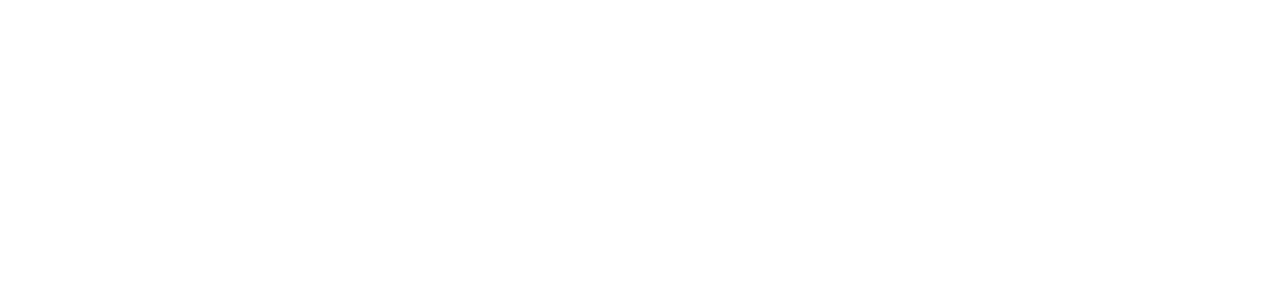
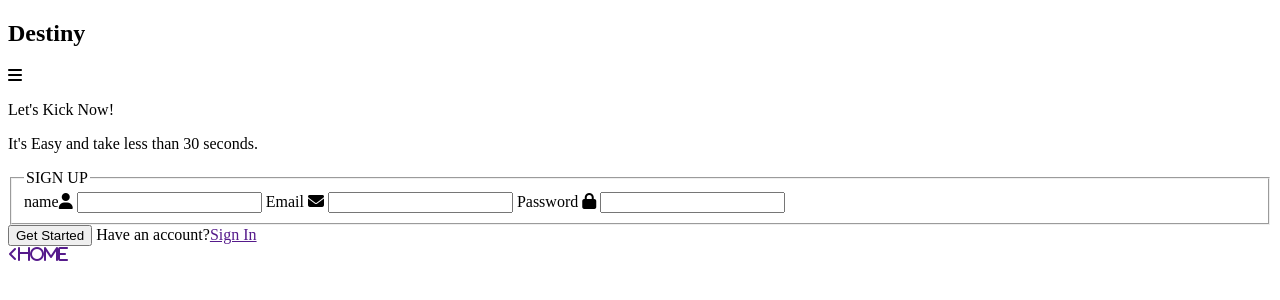
Before and after one commit to likelion-10-code-review/Code-Review-Study, a plain HTML site: page login/csh/index.html in a window 1280 px wide. Drawn offline with Linux system fonts and the light colour scheme.

Commit message:
파일 생성 및 기본 마크업 추가

```diff
--- a/login/csh/index.html
+++ b/login/csh/index.html
@@ -1,9 +1,43 @@
 <!DOCTYPE html>
 <html lang="ko">
-  <head>
-    <meta charset="UTF-8" />
-    <meta name="viewport" content="width=device-width, initial-scale=1.0" />
-    <title>Document</title>
-  </head>
-  <body></body>
+
+<head>
+  <meta charset="UTF-8" />
+  <meta name="viewport" content="width=device-width, initial-scale=1.0" />
+  <title>Document</title>
+  <link rel="stylesheet" href="https://cdnjs.cloudflare.com/ajax/libs/font-awesome/6.5.2/css/all.min.css"
+    integrity="sha512-SnH5WK+bZxgPHs44uWIX+LLJAJ9/2PkPKZ5QiAj6Ta86w+fsb2TkcmfRyVX3pBnMFcV7oQPJkl9QevSCWr3W6A=="
+    crossorigin="anonymous" />
+  <link rel="stylesheet" href="index.css" />
+</head>
+
+<body>
+  <section class="login">
+    <header>
+      <h1>Destiny</h1>
+      <span class="fas fa-bars"></span>
+    </header>
+    <div role="group" class="">
+      <p>Let's Kick Now!</p>
+      <p>It's Easy and take less than 30 seconds.</p>
+    </div>
+    <form action="" role="group">
+      <fieldset class="" action="">
+        <legend class="">SIGN UP</legend>
+        <label for="user-name">name<span class="fas fa-user"></span></label>
+        <input type="text" id="user-name" placeholder="" />
+        <label for="user-email">Email <span class="fas fa-envelope"></span></label>
+        <input type="email" id="user-email" placeholder="" />
+        <label for="pwd">Password <span class="fas fa-lock"></span></label>
+        <input type="password" id="pwd" placeholder="" />
+      </fieldset>
+      <button type="submit">Get Started</button>
+      <span>Have an account?</span><a href="">Sign In</a>
+    </form>
+    <footer class="">
+      <a href=""><span class="fas fa-angle-left">HOME</span></a>
+    </footer>
+  </section>
+</body>
+
 </html>
```
